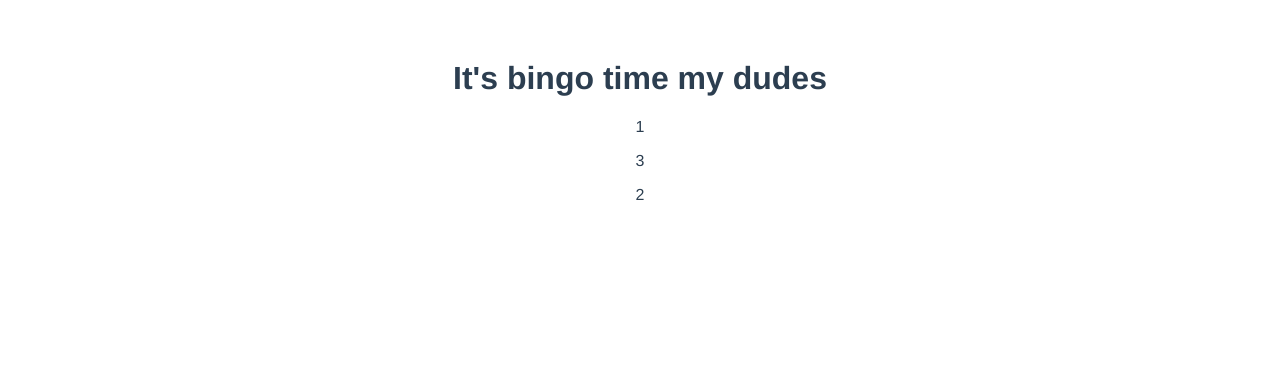
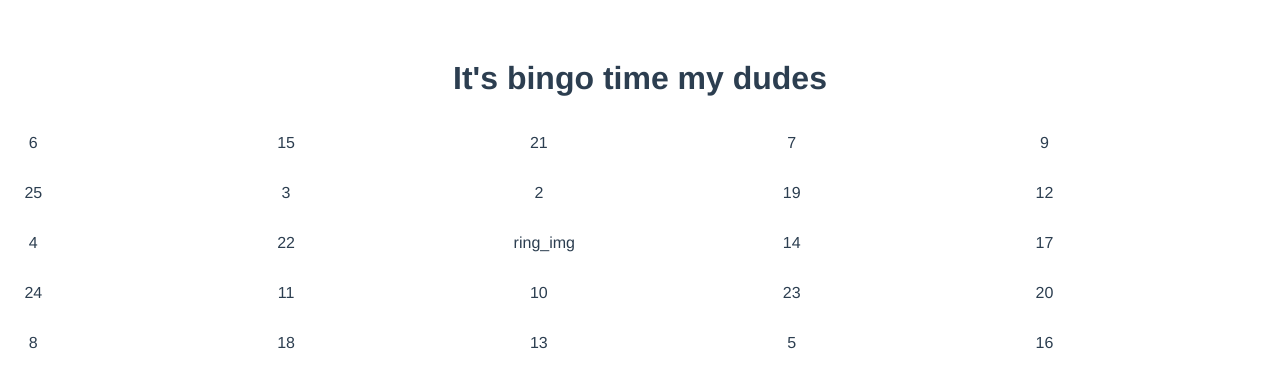
Before and after one commit to LeahGabrielle/wedding-bingo, a Vue app: page / in a window 1280 px wide. Shown: the top 388 px of the page. Built offline with nearby package versions, Linux system fonts and the light colour scheme.

Commit message:
grid styles and adding more numbers

```diff
--- a/src/components/BingoSheet.vue
+++ b/src/components/BingoSheet.vue
@@ -1,7 +1,15 @@
 <template>
    <h1>It's bingo time my dudes</h1>
-   <div v-for="i in 4" :key="i">
-      <BingoTile v-bind:text="pickTileText()"></BingoTile>
+   <div class="sheet">
+      <div class="tile" v-for="i in 12" :key="i">
+         <BingoTile v-bind:text="pickTileText()"></BingoTile>
+      </div>
+      <div class="tile">
+         <BingoTile v-bind:text="'ring_img'"></BingoTile>
+      </div>
+      <div class="tile" v-for="i in 12" :key="i">
+         <BingoTile v-bind:text="pickTileText()"></BingoTile>
+      </div>
    </div>
 </template>
 
@@ -9,7 +17,29 @@
 var allTexts = [
 "1",
 "2",
-"3"
+"3",
+"4",
+"5",
+"6",
+"7",
+"8",
+"9",
+"10",
+"11",
+"12",
+"13",
+"14",
+"15",
+"16",
+"17",
+"18",
+"19",
+"20",
+"21",
+"22",
+"23",
+"24",
+"25",
 ]
 
 import BingoTile from './BingoTile.vue'
@@ -20,7 +50,6 @@ import BingoTile from './BingoTile.vue'
          var randomNum = Math.floor(Math.random() * allTexts.length);
          const randomElement = allTexts[randomNum];
          allTexts.splice(randomNum, 1);
-         //console.log(allTexts);
          return randomElement;
       }
     },
@@ -31,5 +60,11 @@ import BingoTile from './BingoTile.vue'
 </script>
 
 <style>
-
+.sheet{
+   display:grid;
+   grid-template-columns: 1fr 1fr 1fr 1fr 1fr;
+}
+.tile{
+   width: 20%;
+}
 </style>
```
